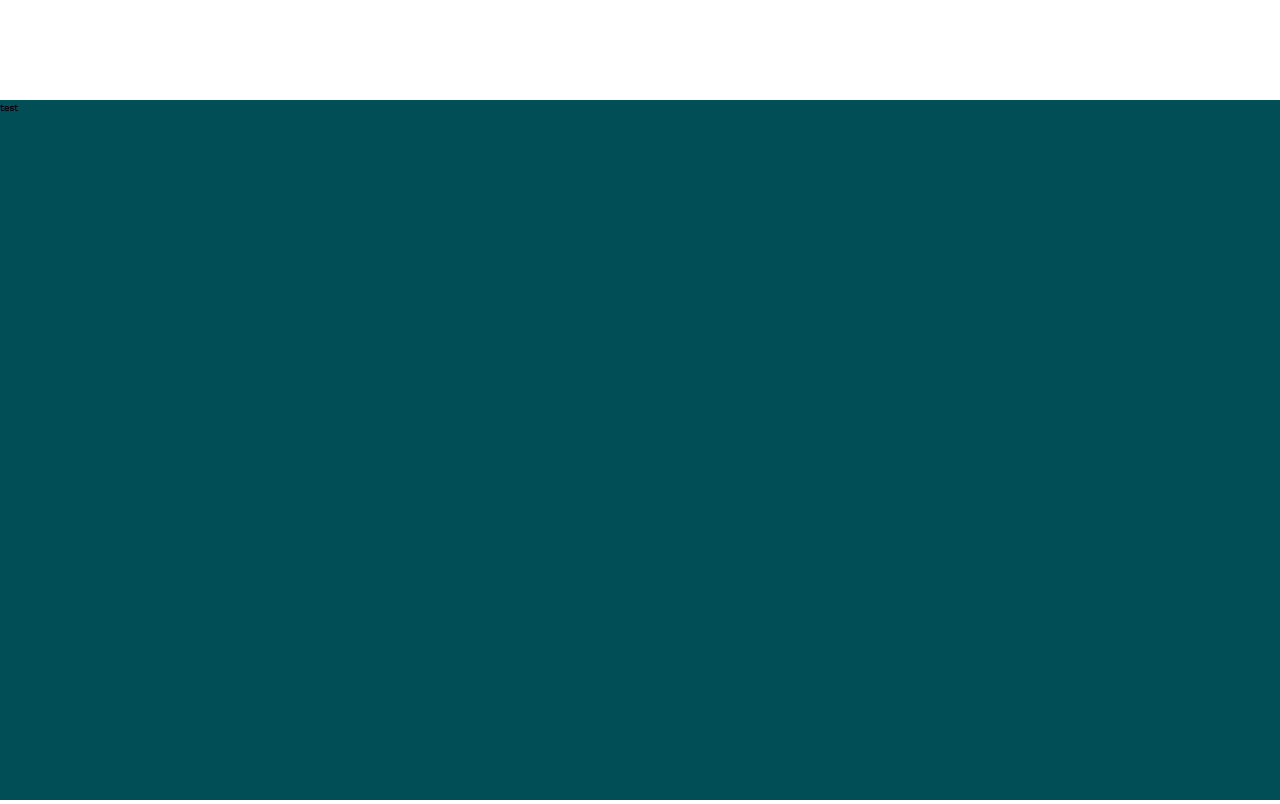
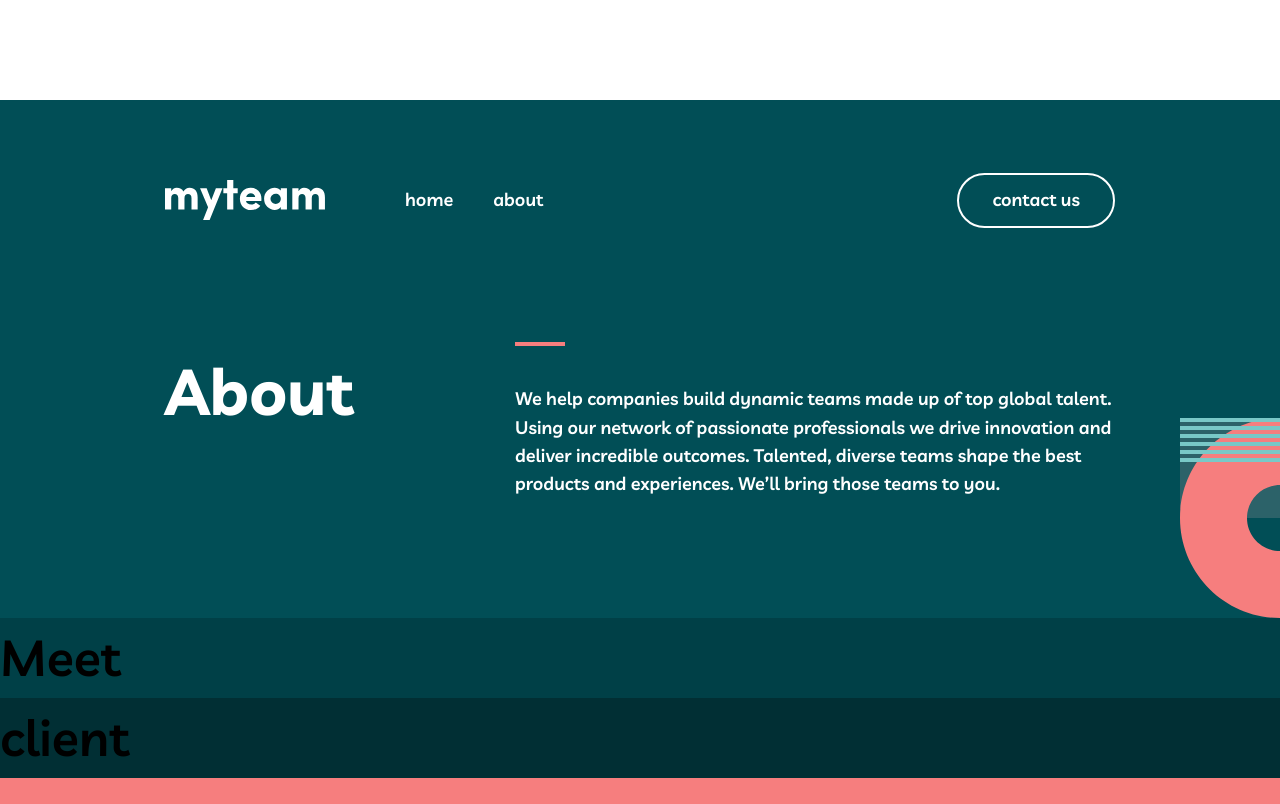
Before and after one commit to fapjsc/myteam, a website: page about.html in a window 1280 px wide. Shown: the top 804 px of the page. Drawn offline with Linux system fonts and the light colour scheme.

Commit message:
about-header done

```diff
--- a/about.html
+++ b/about.html
@@ -23,8 +23,49 @@
   </head>
 
   <body>
-    <div class="container">
-      <header class="header">test</header>
+    <div class="about-container">
+      <!-- Header -->
+      <header class="about-header">
+        <nav class="about-nav">
+          <img class="header__logo" src="img/logo.svg" alt="logo" />
+          <ul class="header__list">
+            <li class="header__item">
+              <a href="index.html" class="header__link">home</a>
+            </li>
+            <li class="header__item">
+              <a href="about.html" class="header__link">about</a>
+            </li>
+          </ul>
+          <a href="contact.html" class="btn btn-white">contact us</a>
+        </nav>
+
+        <div class="about-header__content">
+          <h2 class="heading-2">About</h2>
+          <div class="text-box">
+            <span class="short-line short-line-caral"></span>
+            <p class="paragraph-big">
+              We help companies build dynamic teams made up of top global
+              talent. Using our network of passionate professionals we drive
+              innovation and deliver incredible outcomes. Talented, diverse
+              teams shape the best products and experiences. We’ll bring those
+              teams to you.
+            </p>
+          </div>
+        </div>
+
+        <img
+          class="about-img-1"
+          src="img/bg-pattern-about-1-mobile-nav-1.svg"
+          alt="about-img-1"
+        />
+      </header>
+
+      <section class="about-meet">Meet</section>
+
+      <section class="about-client">client</section>
+
+      <section class="cta">cta</section>
+      <footer class="footer">footer</footer>
     </div>
   </body>
 </html>
--- a/sass/base/_typography.scss
+++ b/sass/base/_typography.scss
@@ -45,3 +45,10 @@
   font-weight: 400;
   line-height: 1.4;
 }
+
+.paragraph-big {
+  color: $color-white;
+  font-size: 1.8rem;
+  font-weight: 600;
+  line-height: 1.56;
+}
--- a/sass/components/_button.scss
+++ b/sass/components/_button.scss
@@ -6,6 +6,7 @@
   background-color: transparent;
   cursor: pointer;
   transition: all 0.2s;
+  text-decoration: none;
 
   &:focus {
     outline: none;
--- a/sass/components/_navigation.scss
+++ b/sass/components/_navigation.scss
@@ -36,3 +36,10 @@
     }
   }
 }
+
+.about-nav {
+  grid-row: 2 / 3;
+  grid-column: 2 / 3;
+  display: flex;
+  align-items: center;
+}
--- a/sass/layout/_header.scss
+++ b/sass/layout/_header.scss
@@ -38,8 +38,30 @@
 }
 
 .text-box {
-  height: 19.5rem;
   display: flex;
   flex-direction: column;
   justify-content: space-between;
 }
+
+// About
+.about-header {
+  position: relative;
+  overflow: hidden;
+  &__content {
+    padding-top: 11.4rem;
+    grid-row: 3 / 4;
+    grid-column: 2 / 3;
+    display: grid;
+    grid-template-columns:
+      minmax(min-content, 35rem)
+      minmax(min-content, 73rem);
+
+    grid-template-rows: minmax(min-content, 15.6rem);
+  }
+}
+
+.about-img-1 {
+  position: absolute;
+  bottom: 0;
+  right: -10rem;
+}
--- a/sass/pages/_about.scss
+++ b/sass/pages/_about.scss
@@ -0,0 +1,31 @@
+.about-container {
+  max-width: 144rem;
+  margin: 10rem auto;
+
+  & > * {
+    font-size: 5rem;
+  }
+}
+
+.about-header {
+  background-color: $color-primary-green;
+  display: grid;
+  grid-template-columns:
+    minmax(min-content, 16.5rem)
+    minmax(min-content, 111rem)
+    minmax(min-content, 16.5rem);
+
+  grid-template-rows:
+    minmax(min-content, 7.3rem)
+    minmax(min-content, 4.8rem)
+    minmax(min-content, 15.6rem)
+    minmax(min-content, 12rem);
+}
+
+.about-meet {
+  background-color: $color-green-light;
+}
+
+.about-client {
+  background-color: $color-green-dark-1;
+}
--- a/sass/pages/_homes.scss
+++ b/sass/pages/_homes.scss
@@ -29,7 +29,6 @@
 }
 
 .story {
-  height: 74.5rem;
   background-color: $color-green-light;
   display: grid;
   grid-template-columns:
```
Also changed, not shown: index.html (+4 -4 lines), css/style.css.
